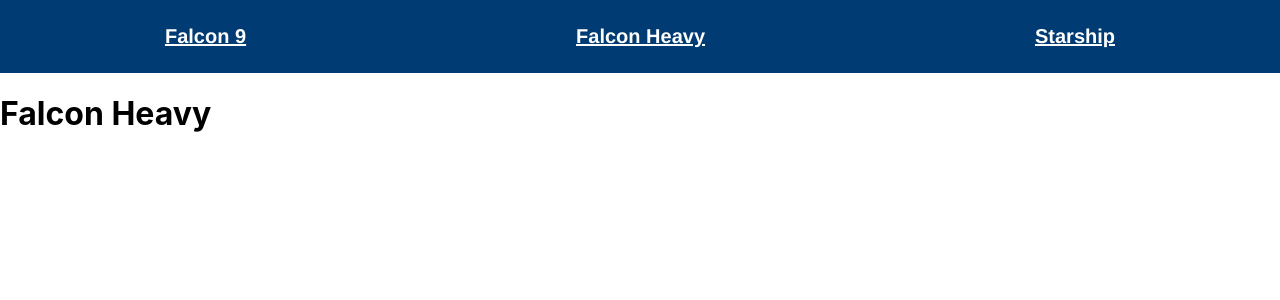
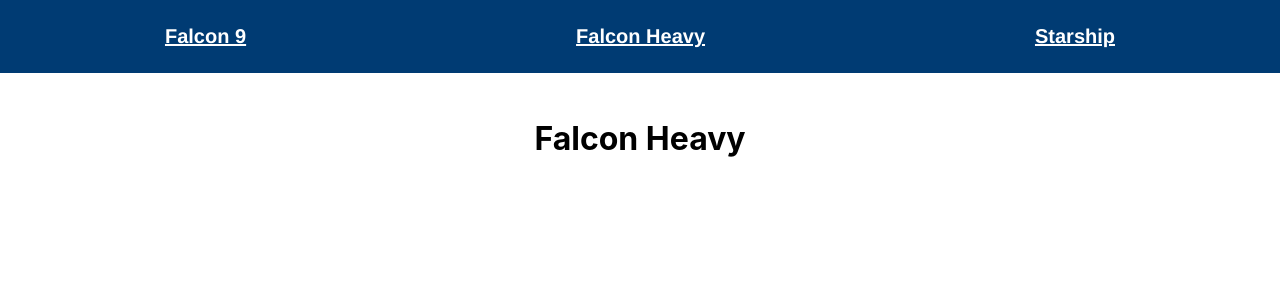
Before and after one commit to jrthartwig/spacex, a React (Create React App) app: page /falcon-heavy in a window 1280 px wide. Shown: the top 300 px of the page. Built offline with nearby package versions, Linux system fonts and the light colour scheme; no server answers.

Commit message:
feat: shiptitle component

```diff
--- a/src/components/Falcon9.jsx
+++ b/src/components/Falcon9.jsx
@@ -1,6 +1,6 @@
 import React from 'react';
 import ShipData from './ShipData/ShipData';
-import ShipTitle from '../components/ShipTitle';
+import ShipTitle from './ShipTitle/ShipTitle';
 
 const Falcon9 = () => {
     return (
--- a/src/components/FalconHeavy.jsx
+++ b/src/components/FalconHeavy.jsx
@@ -1,6 +1,6 @@
 import React from 'react';
 import ShipData from './ShipData/ShipData';
-import ShipTitle from './ShipTitle';
+import ShipTitle from './ShipTitle/ShipTitle';
 
 const FalconHeavy = () => {
 
--- a/src/components/ShipTitle.jsx
+++ /dev/null
@@ -1,7 +0,0 @@
-import React from 'react';
-
-const ShipTitle = (props) => {
-    return (<h1>{props.name}</h1>)
-}
-
-export default ShipTitle;
--- /dev/null
+++ b/src/components/ShipTitle/ShipTitle.jsx
@@ -0,0 +1,10 @@
+import React from 'react';
+import useStyles from './ship-title-styles';
+
+const ShipTitle = (props) => {
+    const classes = useStyles();
+
+    return (<h1 className={classes.title}>{props.name}</h1>)
+}
+
+export default ShipTitle;
--- /dev/null
+++ b/src/components/ShipTitle/ship-title-styles.js
@@ -0,0 +1,11 @@
+import { createUseStyles } from 'react-jss';
+
+const useStyles = createUseStyles({
+    title: {
+        display: "flex",
+        justifyContent: "center",
+        padding: "25px"
+    },
+});
+
+export default useStyles;
--- a/src/components/Starship.jsx
+++ b/src/components/Starship/Starship.jsx
@@ -1,6 +1,6 @@
 import React from 'react';
-import ShipData from './ShipData/ShipData';
-import ShipTitle from '../components/ShipTitle';
+import ShipData from '../ShipData/ShipData';
+import ShipTitle from '../ShipTitle/ShipTitle';
 
 const Starship = () => {
 
--- a/src/components/Tabs/Tabs.jsx
+++ b/src/components/Tabs/Tabs.jsx
@@ -7,7 +7,7 @@
 } from "react-router-dom";
 import Falcon9 from '../Falcon9';
 import FalconHeavy from '../FalconHeavy';
-import Starship from '../Starship';
+import Starship from '../Starship/Starship';
 import useStyles from './tabs-styles';
 
 
```
